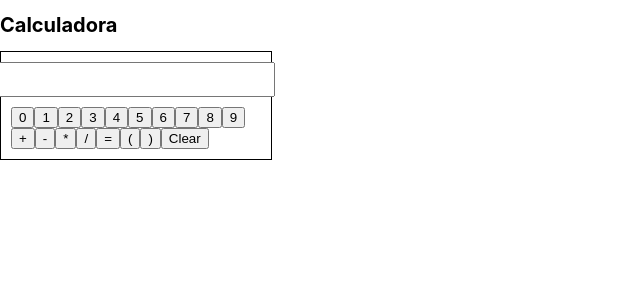
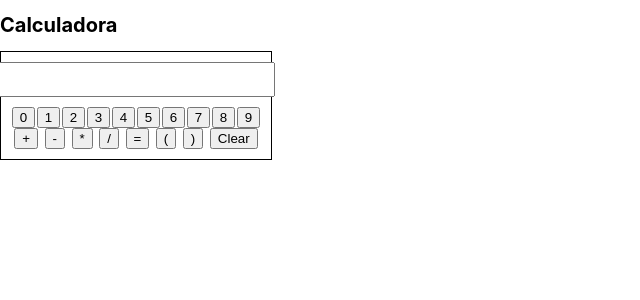
Before and after one commit to ericmadureira/react-calculator, a React (Create React App) app: page / in a window 1280 px wide. Shown: the top 300 px of the page, without its empty margins (0-640 px from the left). Built offline with nearby package versions, Linux system fonts and the light colour scheme.

Commit message:
feat: styled Keyboard and pass state
Changes to styled component and pass down state logic to the keys.

```diff
--- a/src/components/Keyboard.js
+++ b/src/components/Keyboard.js
@@ -1,18 +1,31 @@
 import React, { useMemo } from 'react';
+import styled from 'styled-components';
 
 import { calcKeys } from '../constants';
 import Key from './Key';
 
-const Keyboard = () => {
+const Keyboard = styled.div`
+  display: flex;
+  flex-wrap: wrap;
+  justify-content: space-around;
+`;
+
+const Container = ({ result, setResult }) => {
   const keyboard = useMemo(() => (
-    calcKeys.map(key => <Key label={key} />)
-  ), []);
+    calcKeys.map(key =>
+      <Key
+        label={key}
+        result={result}
+        setResult={setResult}
+      />
+    )
+  ), [result, setResult]);
 
   return (
-    <div className='keyboard'>
+    <Keyboard>
       {keyboard}
-    </div>
+    </Keyboard>
   );
 }
 
-export default Keyboard;
+export default Container;
```
